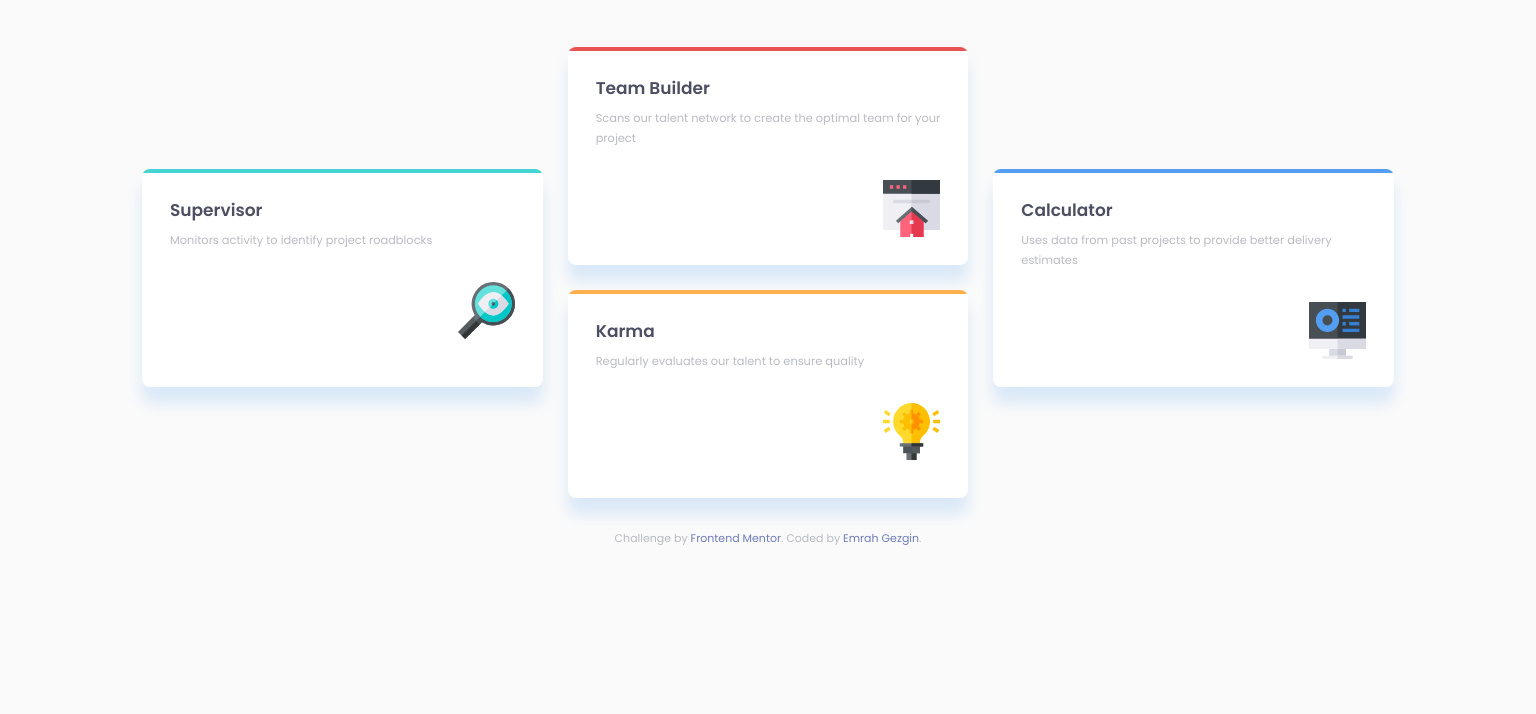
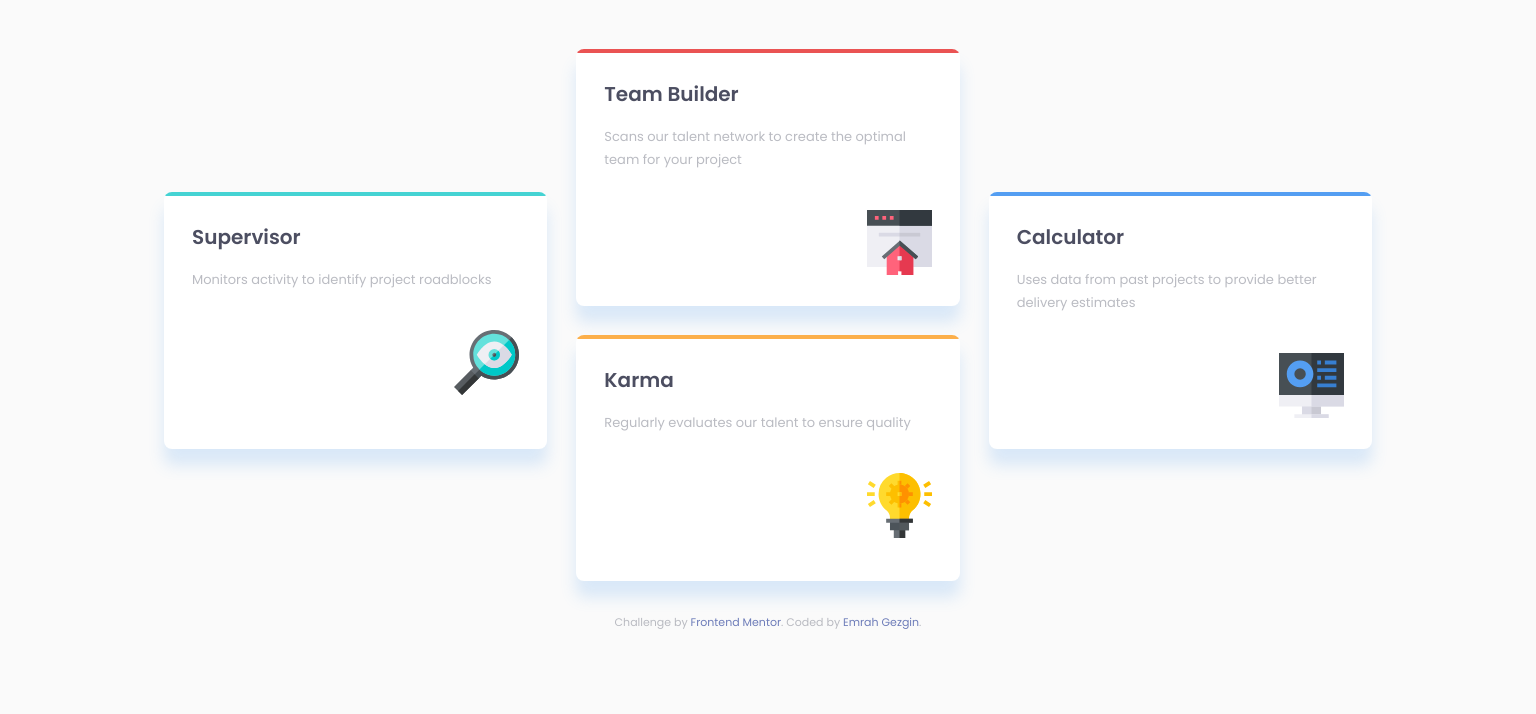
Before and after one commit to egezgin/fm-four-card-feature-section, a plain HTML site: page index.html in a window 1536 px wide. Shown: the part 220-934 px from the top of the page. After the commit the page ends 891 px from the top, so only its background shows below. Drawn offline with Linux system fonts and the light colour scheme.

Commit message:
Add files via upload

```diff
--- a/index.html
+++ b/index.html
@@ -83,16 +83,16 @@
 			color: var(--very-dark-blue);
 		}
 
+		h3 {
+			font-size: 2rem;
+			color: var(--very-dark-blue);
+		}
+
 		h4 {
 			font-size: 1.5rem;
 			font-weight: 400;
 			color: var(--grayish-blue);
 			opacity: 0.75;
-		}
-
-		h3 {
-			font-size: 2rem;
-			color: var(--very-dark-blue);
 		}
 
 		p {
@@ -174,15 +174,15 @@
 			line-height: 2.5rem;
 		}
 
-		@media screen and (min-width: 600px) {
+		@media screen and (min-width: 95rem) {
 
 			h1,
 			h2 {
-				font-size: 3.17rem;
+				font-size: 4rem;
 			}
 
 			body {
-				padding: 6.7rem 14.2rem;
+				padding: 3.7rem 16.4rem;
 			}
 
 			main {
@@ -191,12 +191,13 @@
 					"supervisor team-builder calculator"
 					"supervisor karma calculator"
 					". karma .";
-				margin-top: 5rem;
+				margin-top: 6.4rem;
+				gap: 2.9rem;
 			}
 
 			header {
-				width: 45rem;
-				line-height: 4.5rem;
+				width: 50rem;
+				line-height: 4.9rem;
 			}
 
 			.fs-400 {
@@ -204,22 +205,24 @@
 			}
 
 			header>p {
-				margin-top: 1.4rem;
+				margin-top: 2rem;
+			}
+
+			article {
+				padding: 1.7rem 2.8rem 3.1rem 2.8rem;
+			}
+
+			p {
 				line-height: 2.3rem;
 			}
 
-			article {
-				padding: 1.5rem 2.8rem 2.8rem 2.8rem;
+			article>footer {
+				margin-top: 3.9rem;
 			}
 
-			h3 {
-				font-size: 1.7rem;
-			}
-
-			p {
-				margin-top: -.3rem;
-				font-size: 1.14rem;
-				line-height: 2rem;
+			.img-size {
+				width: 65px;
+				aspect-ratio: 1;
 			}
 		}
 	</style>
```
